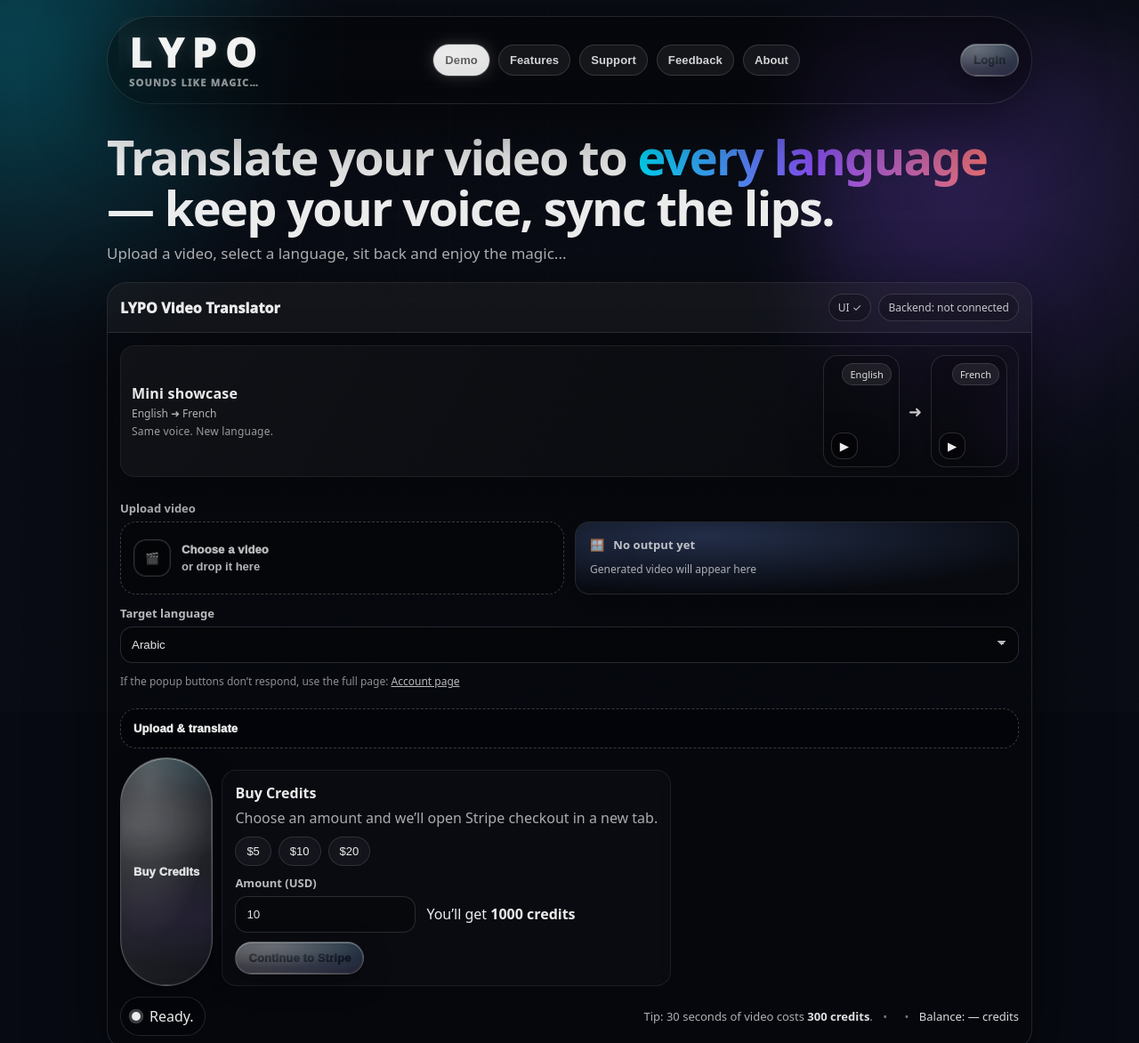
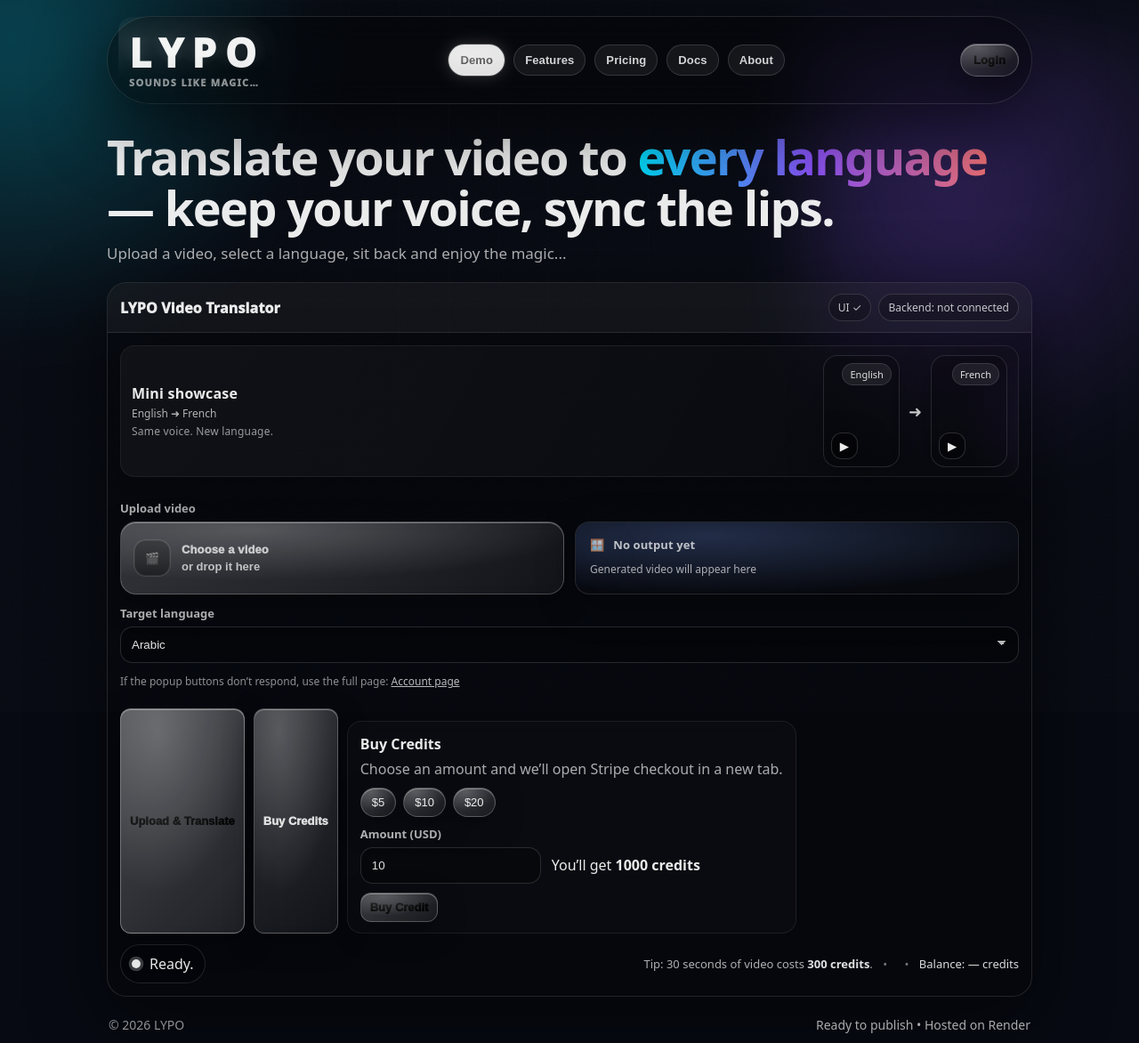
Before and after one commit to Zaza4real/homepage, a website: page index.html in a window 1280 px wide. Shown: the top 1172 px of the page at 89% size. Drawn offline with Linux system fonts and the light colour scheme; no server answers; grey boxes are pictures that could not be loaded.

Commit message:
Add files via upload

```diff
--- a/index.html
+++ b/index.html
@@ -23,10 +23,10 @@
 
     <nav class="tabs" role="tablist" aria-label="LYPO tabs">
       <button class="tabBtn isActive" role="tab" aria-selected="true" data-tab="home" type="button">Demo</button>
-      <button class="tabBtn" role="tab" aria-selected="false" data-href="features.html" type="button">Features</button>
-      <button class="tabBtn" role="tab" aria-selected="false" data-href="support.html" type="button">Support</button>
-      <button class="tabBtn" role="tab" aria-selected="false" data-href="feedback.html" type="button">Feedback</button>
-      <button class="tabBtn" role="tab" aria-selected="false" data-href="about.html" type="button">About</button>
+      <button class="tabBtn" role="tab" aria-selected="false" data-tab="features" type="button">Features</button>
+      <button class="tabBtn" role="tab" aria-selected="false" data-tab="pricing" type="button">Pricing</button>
+      <button class="tabBtn" role="tab" aria-selected="false" data-tab="docs" type="button">Docs</button>
+      <button class="tabBtn" role="tab" aria-selected="false" data-tab="about" type="button">About</button>
     </nav>
 
     <div class="headerRight">
@@ -122,7 +122,7 @@
               <div class="hint" style="margin-bottom:10px;font-size:12px;opacity:.8;">If the popup buttons don’t respond, use the full page: <a href="auth.html" style="color:rgba(255,255,255,.9);text-decoration:underline;">Account page</a></div>
         <div class="actions">
                 <button class="btnPrimary" id="btnRun" type="button">
-                  <span class="btnLabel">Upload & translate</span>
+                  <span class="btnLabel">Upload & Translate</span>
                   <span class="btnSpinner" aria-hidden="true"></span>
                   <span class="btnGlow"></span>
                 </button>
@@ -168,7 +168,7 @@
 
                 <div class="buyActions">
                   <button class="btnPrimary" id="btnPayGo" type="button">
-                    <span class="btnLabel">Continue to Stripe</span>
+                    <span class="btnLabel">Buy Credit</span>
                     <span class="btnSpinner" aria-hidden="true" data-spinner="paygo"></span>
                     <span class="btnGlow"></span>
                   </button>
--- a/script.js
+++ b/script.js
@@ -409,14 +409,6 @@
     const tabBtns = Array.from(document.querySelectorAll(".tabBtn")).filter((b) => b.dataset && b.dataset.tab);
     const panels = Array.from(document.querySelectorAll(".tabPanel"));
     const goHome = document.querySelector("[data-go='home']");
-
-    // Buttons that navigate to separate pages (e.g., Support / About / Features)
-    const linkBtns = Array.from(document.querySelectorAll('.tabBtn[data-href]'));
-    linkBtns.forEach((b) => b.addEventListener('click', () => {
-      const href = b.dataset.href;
-      if (href) location.href = href;
-    }));
-
 
     function activate(tab) {
       tabBtns.forEach((b) => {
--- a/style.css
+++ b/style.css
@@ -77,10 +77,10 @@
   font-weight: 1000;
   text-transform: uppercase;
   color: rgba(255,255,255,.95);
-  /* Keep the glow subtle to avoid a hazy halo on some displays. */
   text-shadow:
-    0 0 12px rgba(255,255,255,.08),
-    0 10px 34px rgba(0,0,0,.65);
+    0 0 18px rgba(255,255,255,.10),
+    0 0 48px rgba(255,255,255,.08),
+    0 12px 44px rgba(0,0,0,.70);
   position: relative;
 }
 .logo::after{
@@ -89,7 +89,7 @@
   inset:-10px -12px;
   border-radius:16px;
   background: radial-gradient(260px 70px at 15% 30%, rgba(255,255,255,.10), transparent 62%);
-  opacity:.35;
+  opacity:.9;
   pointer-events:none;
 }
 
@@ -345,77 +345,24 @@
 .actions{ display:flex; gap:10px; flex-wrap:wrap; }
 .btnPrimary,.btnGhost{
   position:relative;
-  display:inline-flex;
-  align-items:center;
-  justify-content:center;
-  gap:10px;
-
-  /* Liquid-glass */
-  border-radius:999px;
-  padding:10px 14px;
+  border-radius:14px;
+  padding:12px 14px;
   font-weight:1000;
-  font-size:13px;
-  letter-spacing:.01em;
-
-  border:1px solid rgba(255,255,255,.16);
-  background: rgba(255,255,255,.06);
-  color: rgba(255,255,255,.92);
-  backdrop-filter: blur(16px) saturate(160%);
-  -webkit-backdrop-filter: blur(16px) saturate(160%);
-
   cursor:pointer;
+  border:1px solid rgba(255,255,255,.14);
   transition: transform .12s ease, background .18s ease, border-color .18s ease, box-shadow .18s ease;
   overflow:hidden;
-  user-select:none;
 }
 
-/* Glass highlight */
-.btnPrimary::before,.btnGhost::before{
-  content:"";
-  position:absolute;
-  inset:-2px;
-  border-radius:999px;
-  background: radial-gradient(220px 70px at 18% 30%, rgba(255,255,255,.18), transparent 62%),
-              radial-gradient(240px 90px at 88% 0%, rgba(0,225,255,.16), transparent 60%),
-              radial-gradient(260px 100px at 85% 70%, rgba(142,84,255,.14), transparent 62%);
-  opacity:.55;
-  pointer-events:none;
+/* Slightly smaller primary/ghost buttons in the main action row (matches original compact look). */
+.actions .btnPrimary,
+.actions .btnGhost{
+  padding:10px 12px;
+  border-radius:12px;
+  font-size:13px;
 }
 
-/* Subtle inner rim */
-.btnPrimary::after,.btnGhost::after{
-  content:"";
-  position:absolute;
-  inset:1px;
-  border-radius:999px;
-  border:1px solid rgba(255,255,255,.10);
-  opacity:.85;
-  pointer-events:none;
-}
-
-/* Primary = brighter glass */
-.btnPrimary{
-  background: rgba(255,255,255,.12);
-  border-color: rgba(255,255,255,.22);
-}
-
-/* Ghost = calmer glass */
-.btnGhost{
-  background: rgba(255,255,255,.06);
-}
-
-.btnPrimary:hover,.btnGhost:hover{
-  transform:translateY(-1px);
-  border-color:rgba(255,255,255,.26);
-  background: rgba(255,255,255,.10);
-  box-shadow: 0 0 0 1px rgba(255,255,255,.10), 0 18px 58px rgba(0,0,0,.45);
-}
-.btnPrimary:active,.btnGhost:active{ transform: translateY(0) scale(.99); }
-
-.btnGlow{ display:none; } /* old glow element no longer needed */
-
-
-/* Make <a> buttons look identical to button buttons *//* Make <a> buttons look identical to button buttons */
+/* Make <a> buttons look identical to button buttons */
 .btnLink{ text-decoration:none; display:inline-flex; align-items:center; }
 .btnPrimary{ background:rgba(255,255,255,.86); color:rgba(0,0,0,.92); }
 .btnGhost{ background:rgba(255,255,255,.06); color:rgba(255,255,255,.86); }
@@ -1289,25 +1236,10 @@
 
 
 /* Auth page layout helpers (minimal, uses existing style language) */
-.shell{ max-width: 1100px; margin: 0 auto; padding: 120px 18px 44px; }
-.topbar{
-  position:fixed;
-  top:18px; left:50%;
-  transform:translateX(-50%);
-  width:min(1040px, calc(100% - 40px));
-  display:flex; align-items:center; justify-content:space-between;
-  gap:16px;
-  padding:12px 14px;
-  border:1px solid var(--border);
-  background:rgba(0,0,0,.38);
-  backdrop-filter:blur(16px);
-  -webkit-backdrop-filter:blur(16px);
-  border-radius:999px;
-  box-shadow:var(--shadow);
-  z-index:10;
-}
+.shell{ max-width: 1100px; margin: 0 auto; padding: 18px; }
+.topbar{ display:flex; align-items:center; justify-content:space-between; gap:16px; margin-bottom:18px; }
 .brand{ display:flex; align-items:center; gap:12px; }
-.brand .logo{ display:none; }
+.brand .logo{ width:34px; height:34px; border-radius:10px; background: rgba(255,255,255,.10); box-shadow: 0 0 0 1px rgba(255,255,255,.14) inset; }
 .brandName{ font-weight:700; letter-spacing:.02em; }
 .brandTag{ font-size:12px; opacity:.75; }
 .main{ display:block; }
@@ -1356,9 +1288,6 @@
 /* Buy credits modal */
 .payQuick{ display:flex; gap:10px; flex-wrap:wrap; margin: 6px 0 12px; }
 .chipBtn{
-  backdrop-filter: blur(14px) saturate(160%);
-  -webkit-backdrop-filter: blur(14px) saturate(160%);
-
   appearance:none; border:1px solid rgba(255,255,255,.14);
   background: rgba(255,255,255,.06);
   color: inherit;
@@ -1376,10 +1305,7 @@
 .buyCardTop{display:flex;flex-direction:column;gap:6px;margin-bottom:10px}
 .buyTitle{font-weight:700}
 .payQuick{display:flex;gap:8px;flex-wrap:wrap;margin-bottom:10px}
-.chipBtn{
-  backdrop-filter: blur(14px) saturate(160%);
-  -webkit-backdrop-filter: blur(14px) saturate(160%);
-padding:8px 12px;border-radius:999px;border:1px solid rgba(255,255,255,.12);background:rgba(255,255,255,.04);color:inherit;cursor:pointer}
+.chipBtn{padding:8px 12px;border-radius:999px;border:1px solid rgba(255,255,255,.12);background:rgba(255,255,255,.04);color:inherit;cursor:pointer}
 .chipBtn:hover{background:rgba(255,255,255,.08)}
 .buyRow{display:flex;gap:12px;align-items:flex-end;flex-wrap:wrap}
 .buyField{min-width:180px}
@@ -1387,107 +1313,76 @@
 .buyActions{display:flex;gap:12px;align-items:center;flex-wrap:wrap;margin-top:10px}
 .buyMsg{min-height:18px}
 
+/* Compact main action buttons (Upload & Translate / Buy Credits) */
+.actions .btnPrimary, .actions .btnGhost{
+  padding:8px 10px;
+  border-radius:12px;
+  font-size:13px;
+}
+.actions .btnLabel{ font-size:13px; }
 
 
-
-/* #btnRun choose-video style */
-#btnRun.btnPrimary{
-  width: 100%;
-  justify-content: flex-start;
-  gap: 12px;
-  padding: 14px 14px;
-  border-radius: 18px;
-  border: 1px dashed rgba(255,255,255,.22);
-  background: rgba(0,0,0,.30);
-  color: rgba(255,255,255,.92);
-  box-shadow: none;
-}
-#btnRun.btnPrimary::before,
-#btnRun.btnPrimary::after{
-  display: none;
-}
-#btnRun.btnPrimary:hover{
-  transform: translateY(-1px);
-  background: rgba(0,0,0,.38);
-  border-color: rgba(255,255,255,.32);
-  box-shadow: 0 16px 50px rgba(0,0,0,.45);
-}
-#btnRun.btnPrimary:active{
-  transform: translateY(0) scale(.99);
-}
-#btnRun .btnLabelStack{
-  display:flex;
-  flex-direction:column;
-  align-items:flex-start;
-  gap:4px;
-}
-#btnRun .btnLabelStack strong{
-  font-weight: 1000;
-  letter-spacing: .01em;
-}
-#btnRun .btnLabelStack em{
-  font-style: normal;
-  color: rgba(255,255,255,.70);
-  font-size: 13px;
-}
-#btnRun .ctaIcon{
-  width: 42px;
-  height: 42px;
-  display:grid;
-  place-items:center;
-  border-radius: 14px;
-  border: 1px solid rgba(255,255,255,.18);
-  background: rgba(0,0,0,.35);
-  box-shadow: 0 0 0 1px rgba(255,255,255,.06) inset;
-  flex: 0 0 auto;
-  font-size: 18px;
-}
-
-
-/* LIQUID BUTTON UPGRADE */
-.btnPrimary, .btnGhost {
+/* ======================================================
+   LIQUID BUTTON POLISH (subtle, modern, not white)
+   ====================================================== */
+.btnPrimary,
+.btnGhost,
+.uploadBtn,
+.chipBtn {
   position: relative;
   border: 1px solid rgba(255,255,255,0.22);
-  background: linear-gradient(
+  background:
+    linear-gradient(
       135deg,
       rgba(255,255,255,0.18),
-    rgba(255,255,255,0.06)
+      rgba(255,255,255,0.05)
     );
   box-shadow:
-    0 8px 30px rgba(0,0,0,0.35),
+    0 10px 32px rgba(0,0,0,0.35),
     inset 0 1px 0 rgba(255,255,255,0.35);
   backdrop-filter: blur(6px);
 }
 
-.btnPrimary:hover, .btnGhost:hover {
+.btnPrimary:hover,
+.btnGhost:hover,
+.uploadBtn:hover,
+.chipBtn:hover {
   border-color: rgba(255,255,255,0.45);
   box-shadow:
-    0 10px 34px rgba(0,0,0,0.45),
+    0 12px 36px rgba(0,0,0,0.45),
     inset 0 1px 0 rgba(255,255,255,0.55);
 }
 
-.btnPrimary::after, .btnGhost::after {
+.btnPrimary::after,
+.btnGhost::after,
+.uploadBtn::after,
+.chipBtn::after {
   content: "";
   position: absolute;
   inset: 0;
   border-radius: inherit;
-  background: radial-gradient(
+  background:
+    radial-gradient(
       120% 120% at 30% 10%,
       rgba(255,255,255,0.35),
       transparent 60%
     );
-  opacity: .6;
+  opacity: 0.6;
   pointer-events: none;
 }
 
-.btnPrimary:hover::after, .btnGhost:hover::after {
-  opacity: .9;
+.btnPrimary:hover::after,
+.btnGhost:hover::after,
+.uploadBtn:hover::after,
+.chipBtn:hover::after {
+  opacity: 0.9;
 }
 
 /* Upload & Translate emphasis */
 #btnRun {
   border-color: rgba(255,255,255,0.35);
-  background: linear-gradient(
+  background:
+    linear-gradient(
       135deg,
       rgba(255,255,255,0.28),
       rgba(255,255,255,0.10)
```
Lines whose indentation alone changed are shown as unchanged.
